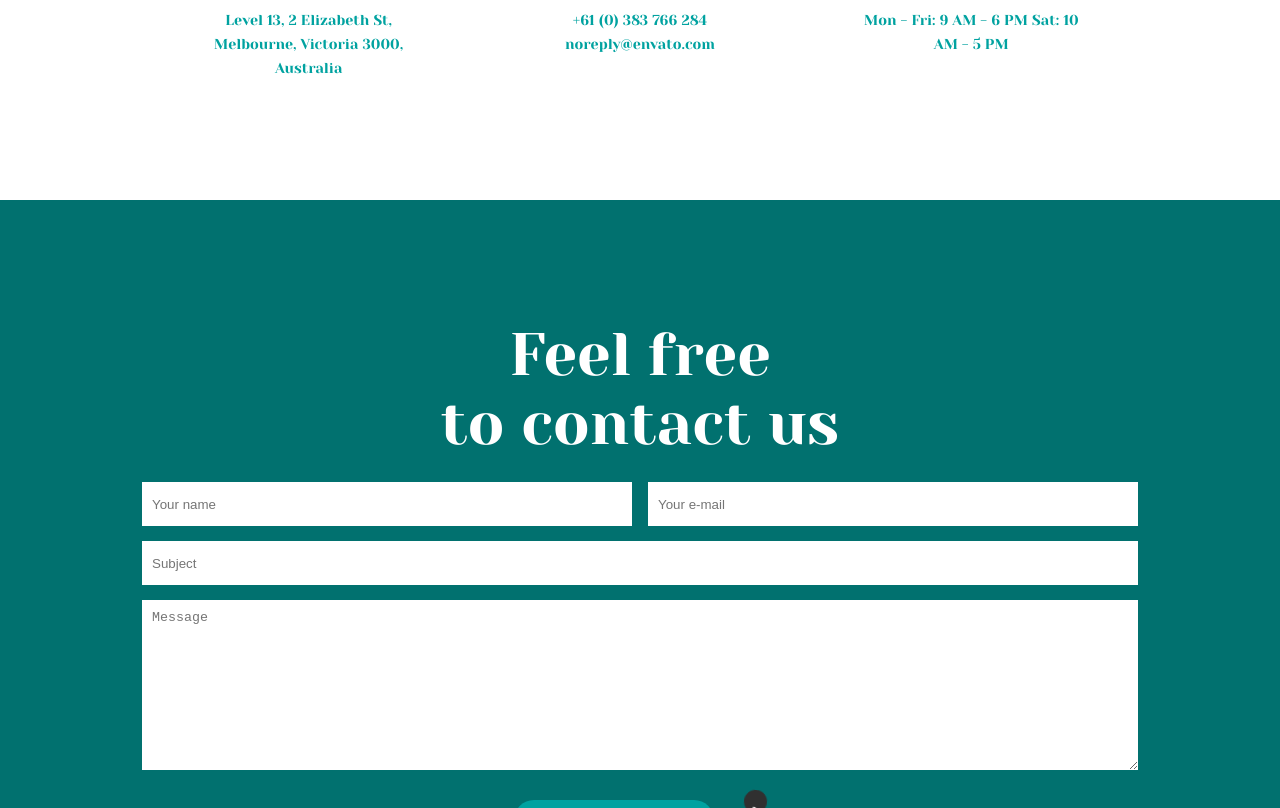
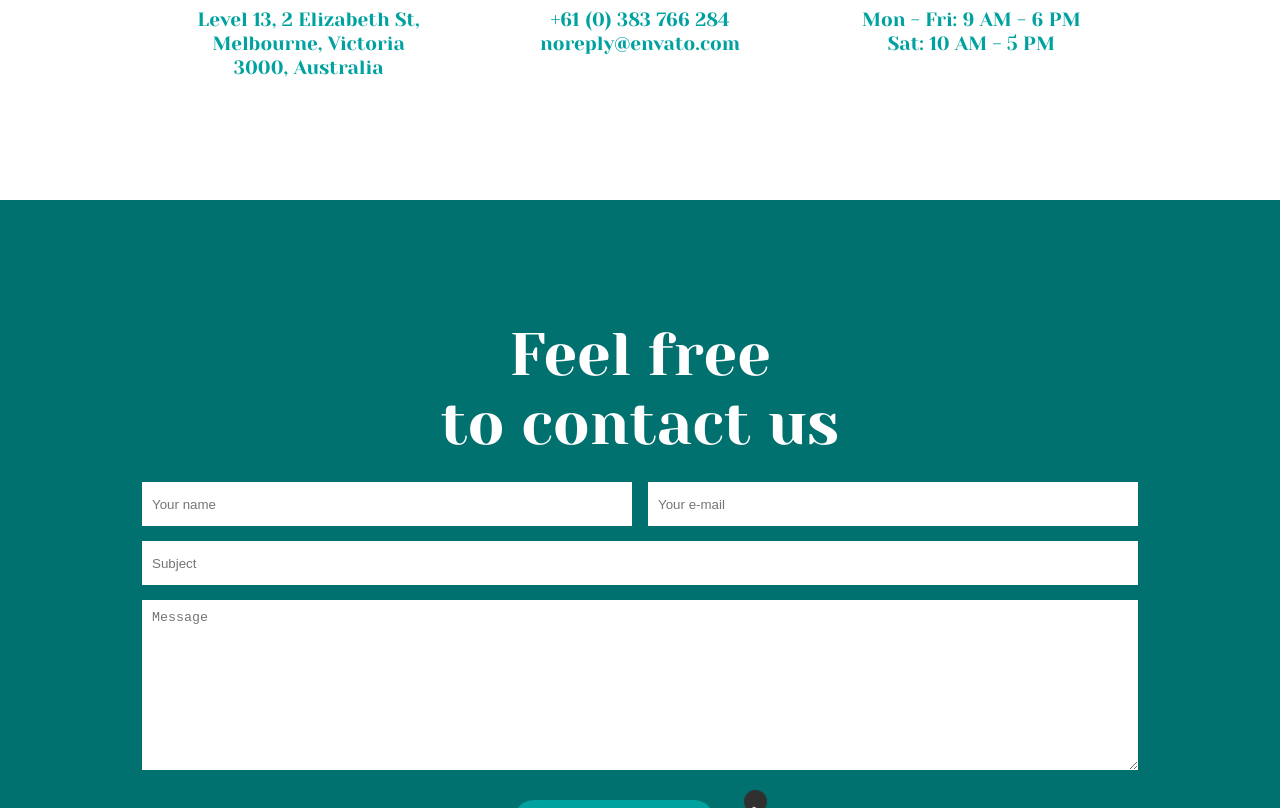
Before and after one commit to nasrin-jafari/bejourney, a plain HTML site: page html/page-contact.html in a window 1280 px wide. Shown: the part 907-1715 px from the top of the page. Drawn offline with Linux system fonts and the light colour scheme.

Commit message:
change the font size of block__description in desktop mode

```diff
--- a/css/contact-page.css
+++ b/css/contact-page.css
@@ -653,7 +653,7 @@ textarea:focus {
   .block__description {
     max-width: 280px;
     padding: 0 20px 0 20px;
-    font-size: var(--font-h3-xs);
+    font-size: var(--font-h3-sm);
   }
   .form__dual {
     width: 100%;
```
